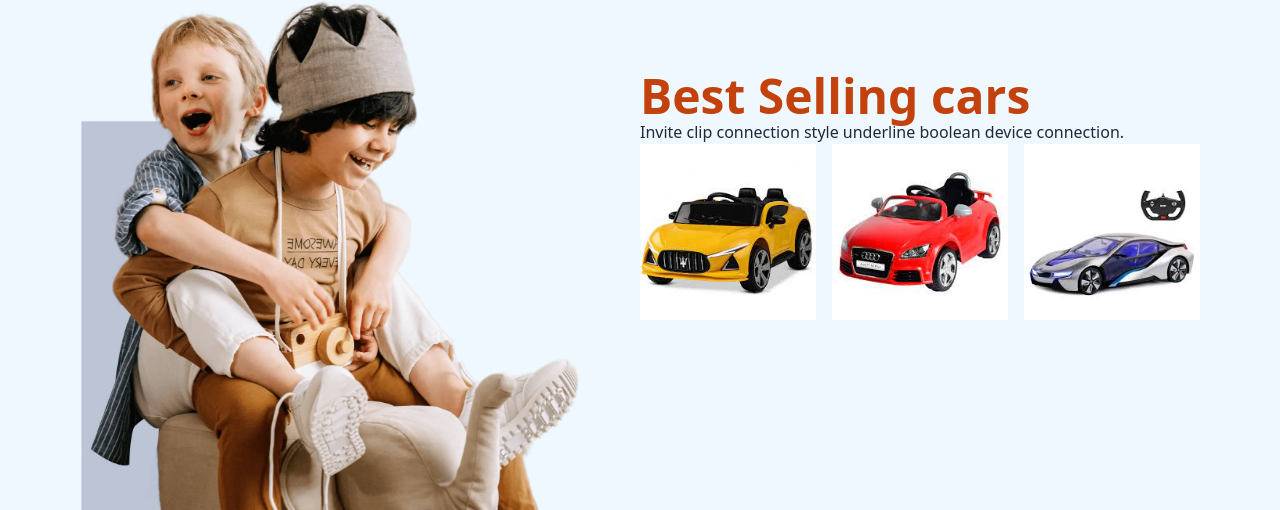
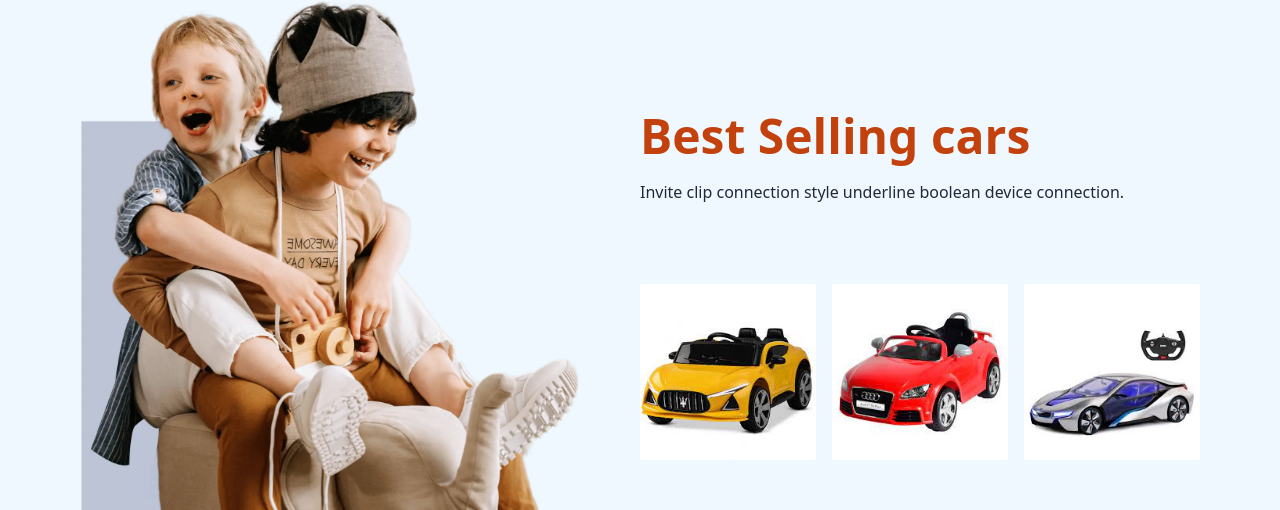
Before and after one commit to muhammadali246397/toy-cars-clinet, a React (Vite) app: page / in a window 1280 px wide. Shown: the part 1838-2348 px from the top of the page. Built offline with nearby package versions, Linux system fonts and the light colour scheme; no server answers.

Commit message:
server link update

```diff
--- a/src/Components/Pages/Addtoy/Addtoy.jsx
+++ b/src/Components/Pages/Addtoy/Addtoy.jsx
@@ -23,7 +23,7 @@ const Addtoy = () => {
             selleremail, sellername, price, rating, carname, quantity,category, description, photo
         }
         console.log(toyInfo)
-        fetch('http://localhost:3000/alltoys',{
+        fetch('https://assignment-eleven-server-opal.vercel.app/alltoys',{
             method:'POST',
             headers:{
                 "content-type":'application/json'
--- a/src/Components/Pages/AllToys/Alltoys.jsx
+++ b/src/Components/Pages/AllToys/Alltoys.jsx
@@ -8,7 +8,7 @@ const Alltoys = () => {
     const [searchcar, setSearchcar] = useState("")
     console.log(toys)
     const search = () => {
-        fetch(`http://localhost:3000/searchcar/${searchcar}`)
+        fetch(`https://assignment-eleven-server-opal.vercel.app/searchcar/${searchcar}`)
         .then(res => res.json())
         .then(data => setAlltoy(data))
     }
--- a/src/Components/Pages/ErrorPage/Error.jsx
+++ b/src/Components/Pages/ErrorPage/Error.jsx
@@ -1,9 +1,19 @@
 import React from 'react';
+import { useRouteError } from 'react-router-dom';
+import errorimg from '../../../assets/images/404/404-1.jpg'
 
 const Error = () => {
+    const error = useRouteError()
     return (
         <div>
-
+            <div id="error-page">
+               <div className='w-3/4 mx-auto'>
+               <img src={errorimg} alt="" />
+               </div>
+                <p>
+                    <i>{error.statusText || error.message}</i>
+                </p>
+            </div>
         </div>
     );
 };
--- a/src/Components/Pages/Home/BestSale/BestSale.jsx
+++ b/src/Components/Pages/Home/BestSale/BestSale.jsx
@@ -3,16 +3,19 @@ import leftimg from '../../../../assets/images/best-sale/left-img.webp'
 import img1 from '../../../../assets/images/best-sale/img1.jpg'
 import img2 from '../../../../assets/images/best-sale/img2.jpg'
 import img3 from '../../../../assets/images/best-sale/img3.jpg'
+import AOSComponent from '../Bannar/Aosb';
 
 const BestSale = () => {
     return (
-        <div className='grid md:grid-cols-2'>
+    <div>
+          <AOSComponent>
+          <div className='grid md:grid-cols-2'>
 
             <img className='' src={leftimg} alt="" />
             <div className='my-20'>
-                <h2 className='font-bold text-5xl text-orange-700 '>Best Selling cars</h2>
-                <p>Invite clip connection style underline boolean device connection.</p>
-                <div className='grid grid-cols-3 gap-4'>
+                <h2 className='font-bold text-5xl text-orange-700 mt-10 '>Best Selling cars</h2>
+                <p className='mt-5'>Invite clip connection style underline boolean device connection.</p>
+                <div className='grid grid-cols-3 gap-4 mt-20'>
                     <div>
                         <img  src={img1} alt="" />
                     </div>
@@ -25,6 +28,8 @@ const BestSale = () => {
                 </div>
             </div>
         </div>
+      </AOSComponent>
+    </div>
     );
 };
 
--- a/src/Components/Pages/Home/Category/Category.jsx
+++ b/src/Components/Pages/Home/Category/Category.jsx
@@ -10,7 +10,7 @@ const Category = () => {
     const [categorycar, setCategorycar] = useState('sports car')
 
     useEffect(() => {
-        fetch(`http://localhost:3000/toys/${categorycar}`)
+        fetch(`https://assignment-eleven-server-opal.vercel.app/toys/${categorycar}`)
             .then(res => res.json())
             .then(data => setCars(data))
     }, [categorycar])
--- a/src/Components/Pages/Mytoy/Mytoy.jsx
+++ b/src/Components/Pages/Mytoy/Mytoy.jsx
@@ -8,7 +8,7 @@ const Mytoy = () => {
     const { users } = useContext(AuthContext)
     const [mytoy, setMytoy] = useState([])
     console.log(mytoy)
-    const url = `http://localhost:3000/mytoys?selleremail=${users?.email}`;
+    const url = `https://assignment-eleven-server-opal.vercel.app/mytoys?selleremail=${users?.email}`;
     useEffect(() => {
         fetch(url)
             .then(res => res.json())
@@ -27,7 +27,7 @@ const Mytoy = () => {
             confirmButtonText: 'Yes, delete it!'
         }).then((result) => {
             if (result.isConfirmed) {
-                fetch(`http://localhost:3000/mytoy/${id}`, {
+                fetch(`https://assignment-eleven-server-opal.vercel.app/mytoy/${id}`, {
                     method: 'DELETE'
                 })
                     .then(res => res.json())
--- a/src/Components/Pages/UpdateToy/Update.jsx
+++ b/src/Components/Pages/UpdateToy/Update.jsx
@@ -16,7 +16,7 @@ const Update = () => {
             const description = form.description.value;
             const updateIfnformation={price,quantity,description}
             console.log(updateIfnformation)
-            fetch(`http://localhost:3000/mytoys/${previusdata._id}`,{
+            fetch(`https://assignment-eleven-server-opal.vercel.app/mytoys/${previusdata._id}`,{
                 method:'PUT',
                 headers:{
                     'content-type':'application/json'
--- a/src/Routs/Routs.jsx
+++ b/src/Routs/Routs.jsx
@@ -14,12 +14,14 @@ import Addtoy from '../Components/Pages/Addtoy/Addtoy';
 import Details from '../Components/Pages/SingleToyDetails/Details';
 import Update from '../Components/Pages/UpdateToy/Update';
 import PrivateRoute from './PrivateRoute';
+import Error from '../Components/Pages/ErrorPage/Error';
 
 
 const router = createBrowserRouter([
     {
       path: "/",
       element:<Main></Main>,
+      errorElement:<Error></Error>,
       children:[
         {
             path:'/',
@@ -28,7 +30,7 @@ const router = createBrowserRouter([
         {
             path:'/alltoys',
             element:<Alltoys></Alltoys>,
-            loader:() => fetch('http://localhost:3000/alltoys')
+            loader:() => fetch('https://assignment-eleven-server-opal.vercel.app/alltoys')
         },
         {
             path:'/blog',
@@ -54,12 +56,12 @@ const router = createBrowserRouter([
         {
           path:'/details/:id',
           element:<PrivateRoute><Details></Details></PrivateRoute>,
-          loader:({params}) => fetch(`http://localhost:3000/alltoys/${params.id}`)
+          loader:({params}) => fetch(`https://assignment-eleven-server-opal.vercel.app/alltoys/${params.id}`)
         },
         {
           path:'/update/:id',
           element:<Update></Update>,
-          loader:({params}) => fetch(`http://localhost:3000/mytoys/${params.id}`)
+          loader:({params}) => fetch(`https://assignment-eleven-server-opal.vercel.app/mytoys/${params.id}`)
 
         }
 
```
